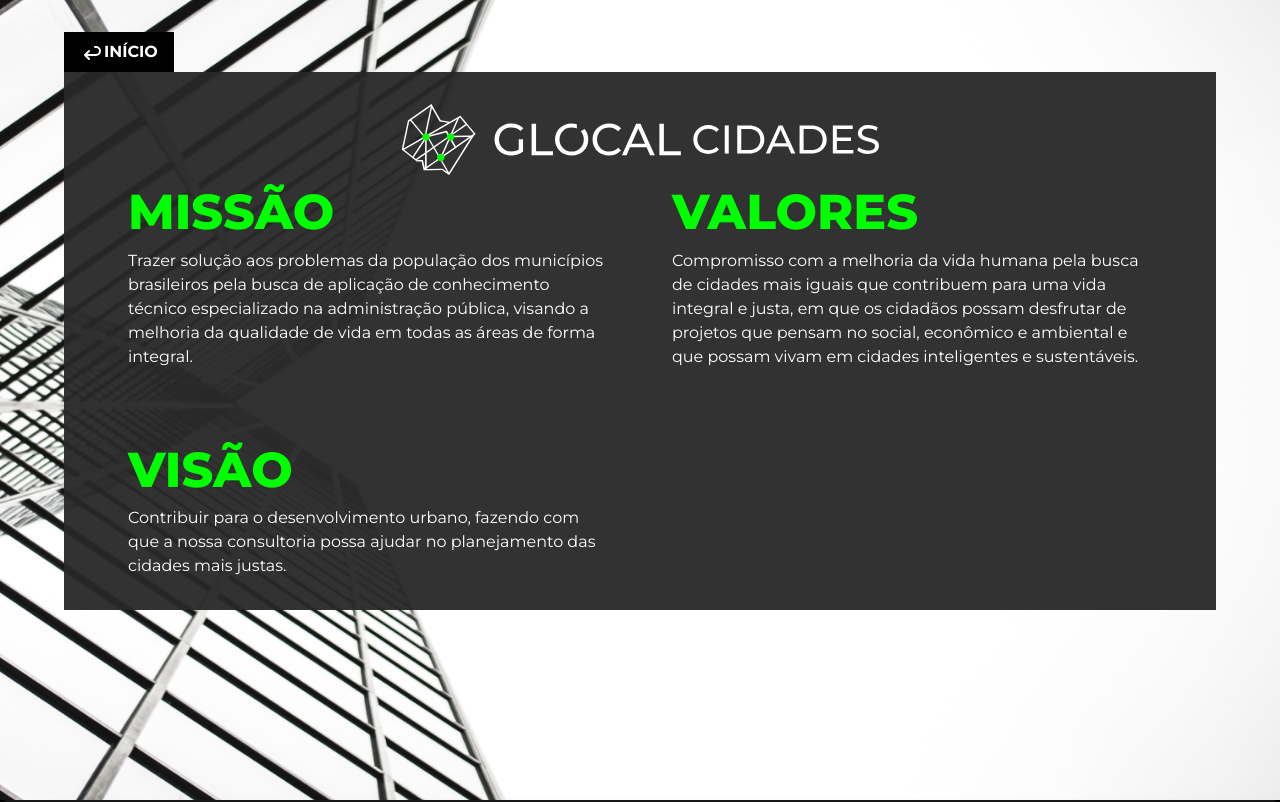
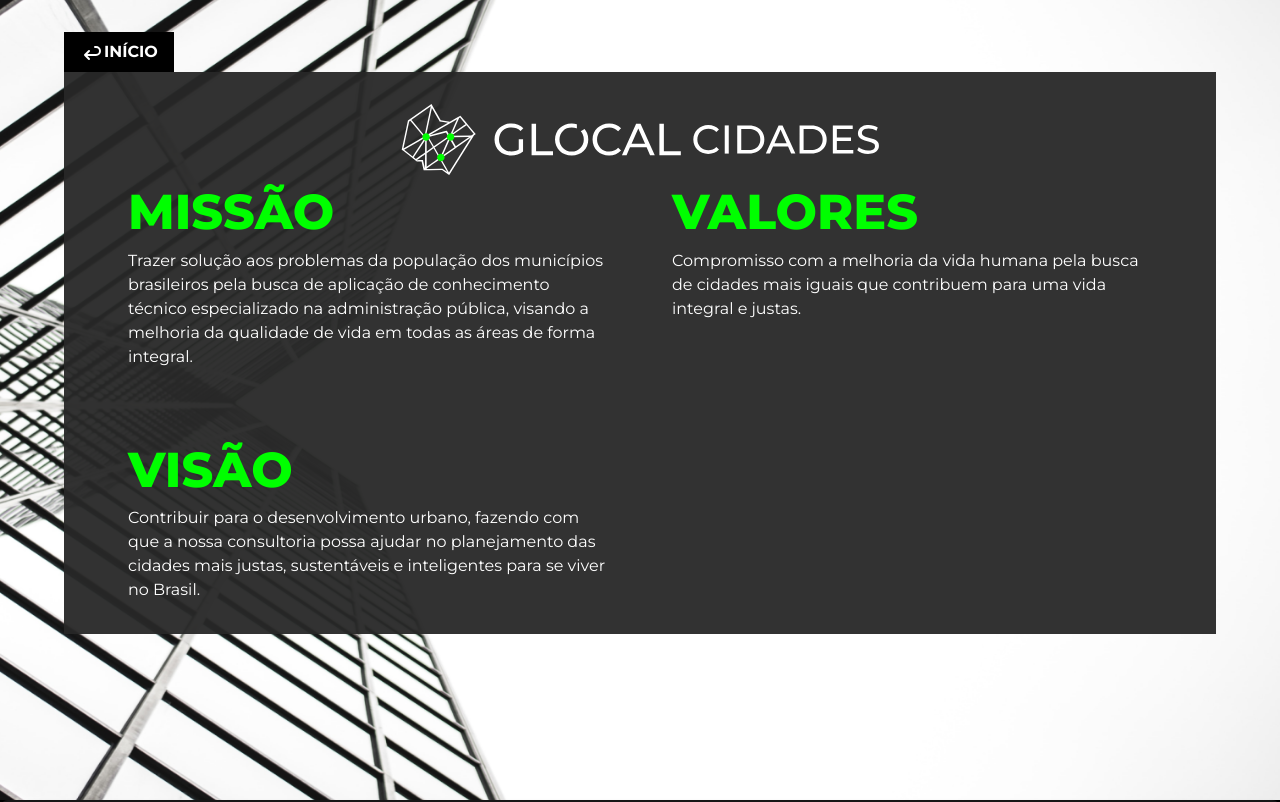
Before and after one commit to esau-morais/glocal, a Next.js app: page /mvv in a window 1280 px wide. Shown: the top 802 px of the page. Built offline with nearby package versions, Linux system fonts and the light colour scheme; what tailwindcss-radix would draw is missing.

Commit message:
fix: update typo

```diff
--- a/src/app/mvv/page.tsx
+++ b/src/app/mvv/page.tsx
@@ -61,10 +61,7 @@
               </h2>
               <p className="text-white">
                 Compromisso com a melhoria da vida humana pela busca de cidades
-                mais iguais que contribuem para uma vida integral e justa, em
-                que os cidadãos possam desfrutar de projetos que pensam no
-                social, econômico e ambiental e que possam vivam em cidades
-                inteligentes e sustentáveis.
+                mais iguais que contribuem para uma vida integral e justas.
               </p>
             </div>
             <div className="flex flex-col items-start">
@@ -74,7 +71,7 @@
               <p className="text-white">
                 Contribuir para o desenvolvimento urbano, fazendo com que a
                 nossa consultoria possa ajudar no planejamento das cidades mais
-                justas.
+                justas, sustentáveis e inteligentes para se viver no Brasil.
               </p>
             </div>
           </div>
```
